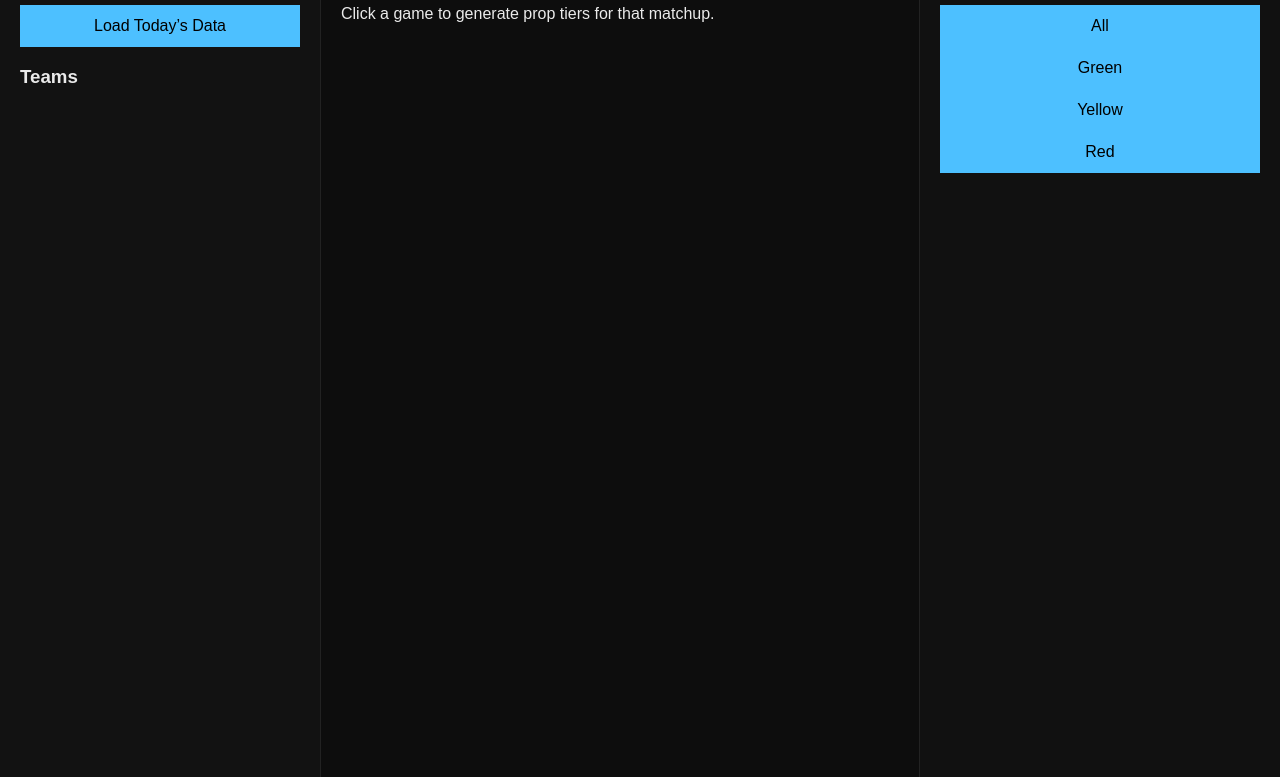
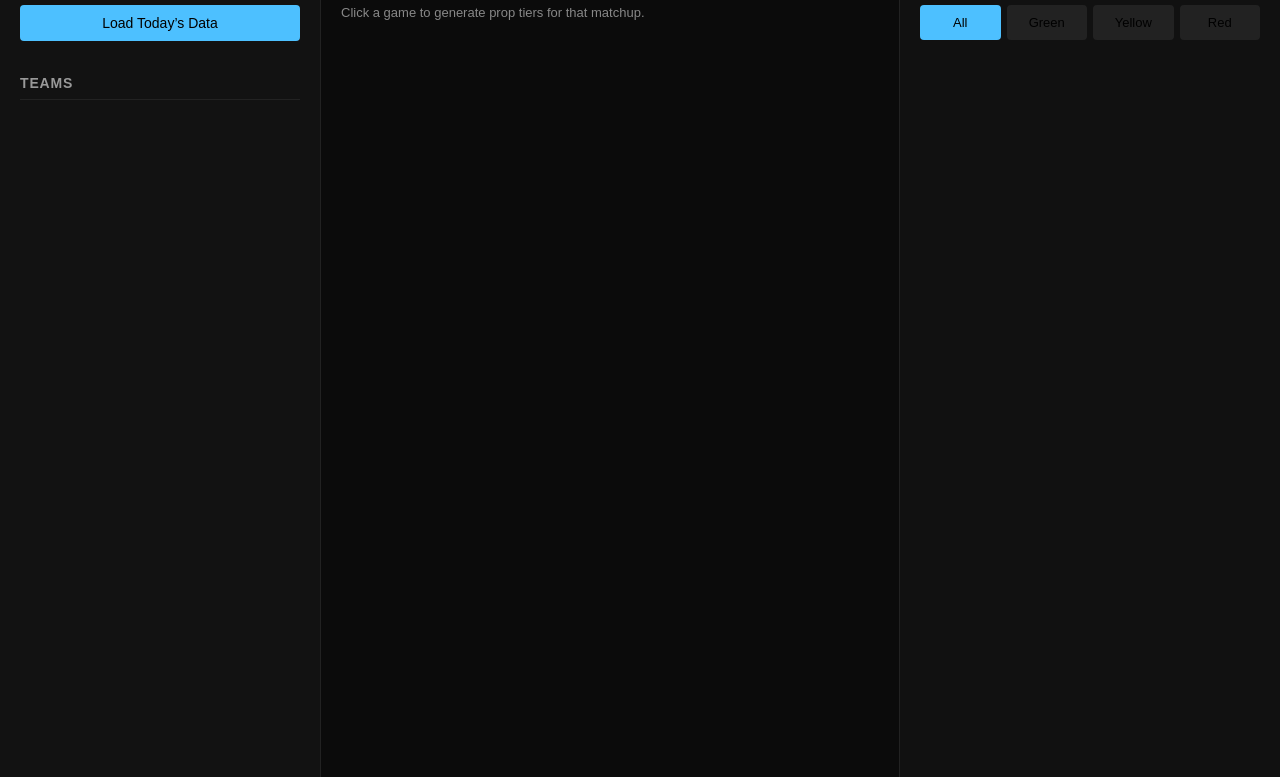
Before and after one commit to SpotstatsAi/nba-prop-engine, a plain HTML site: page index.html in a window 1280 px wide. Shown: the part 63-840 px from the top of the page. Drawn offline with Linux system fonts and the light colour scheme.

Commit message:
Update styles in style.css for layout and typography

```diff
--- a/style.css
+++ b/style.css
@@ -2,10 +2,12 @@ body {
   margin: 0;
   padding: 0;
   display: flex;
-  background: #0d0d0d;
+  background: #0b0b0b;
   color: #eaeaea;
   font-family: Arial, sans-serif;
 }
+
+/* LAYOUT */
 
 #sidebar {
   width: 280px;
@@ -24,7 +26,7 @@ body {
 }
 
 #propsPanel {
-  width: 320px;
+  width: 340px;
   background: #111;
   padding: 20px;
   border-left: 1px solid #222;
@@ -32,41 +34,114 @@ body {
   overflow-y: auto;
 }
 
+/* TYPOGRAPHY */
+
 h2 {
   margin-top: 0;
   color: #4dc0ff;
 }
 
+.sectionTitle {
+  margin-top: 24px;
+  margin-bottom: 8px;
+  font-size: 14px;
+  text-transform: uppercase;
+  letter-spacing: 0.06em;
+  color: #999;
+}
+
+.hint {
+  font-size: 13px;
+  color: #888;
+}
+
+/* BUTTONS */
+
 button {
-  width: 100%;
-  padding: 12px;
+  padding: 10px 12px;
   background: #4dc0ff;
   border: none;
-  font-size: 16px;
+  font-size: 14px;
   cursor: pointer;
+  border-radius: 4px;
 }
 
 button:hover {
   background: #3aa7e3;
 }
 
-.gameCard {
-  background: #181818;
-  padding: 14px;
-  border: 1px solid #333;
-  margin-bottom: 12px;
-  border-radius: 6px;
+#loadButton {
+  width: 100%;
+  margin-bottom: 10px;
+}
+
+/* TEAM LIST */
+
+#teamsList {
+  margin-top: 4px;
+  border-top: 1px solid #222;
 }
 
 .teamEntry {
-  padding: 6px;
-  border-bottom: 1px solid #333;
+  padding: 6px 4px;
+  border-bottom: 1px solid #222;
   cursor: pointer;
+  font-size: 13px;
 }
 
 .teamEntry:hover {
   background: #1e1e1e;
 }
+
+/* GAMES */
+
+.gameCard {
+  background: #181818;
+  padding: 12px;
+  border: 1px solid #333;
+  margin-bottom: 10px;
+  border-radius: 6px;
+  cursor: pointer;
+  font-size: 14px;
+}
+
+.gameCard:hover {
+  border-color: #4dc0ff;
+}
+
+/* PROPS PANEL */
+
+#propsFilters {
+  display: flex;
+  gap: 6px;
+  margin-bottom: 10px;
+}
+
+.filterButton {
+  flex: 1;
+  background: #222;
+  font-size: 13px;
+}
+
+.filterButton.filterActive {
+  background: #4dc0ff;
+  color: #000;
+}
+
+.propRow {
+  padding: 6px 4px;
+  border-bottom: 1px solid #222;
+  font-size: 13px;
+  display: flex;
+  justify-content: space-between;
+}
+
+.propMeta {
+  font-size: 11px;
+  color: #999;
+}
+
+/* TIERS */
 
 .propGreen {
   color: #4dff88;
```
